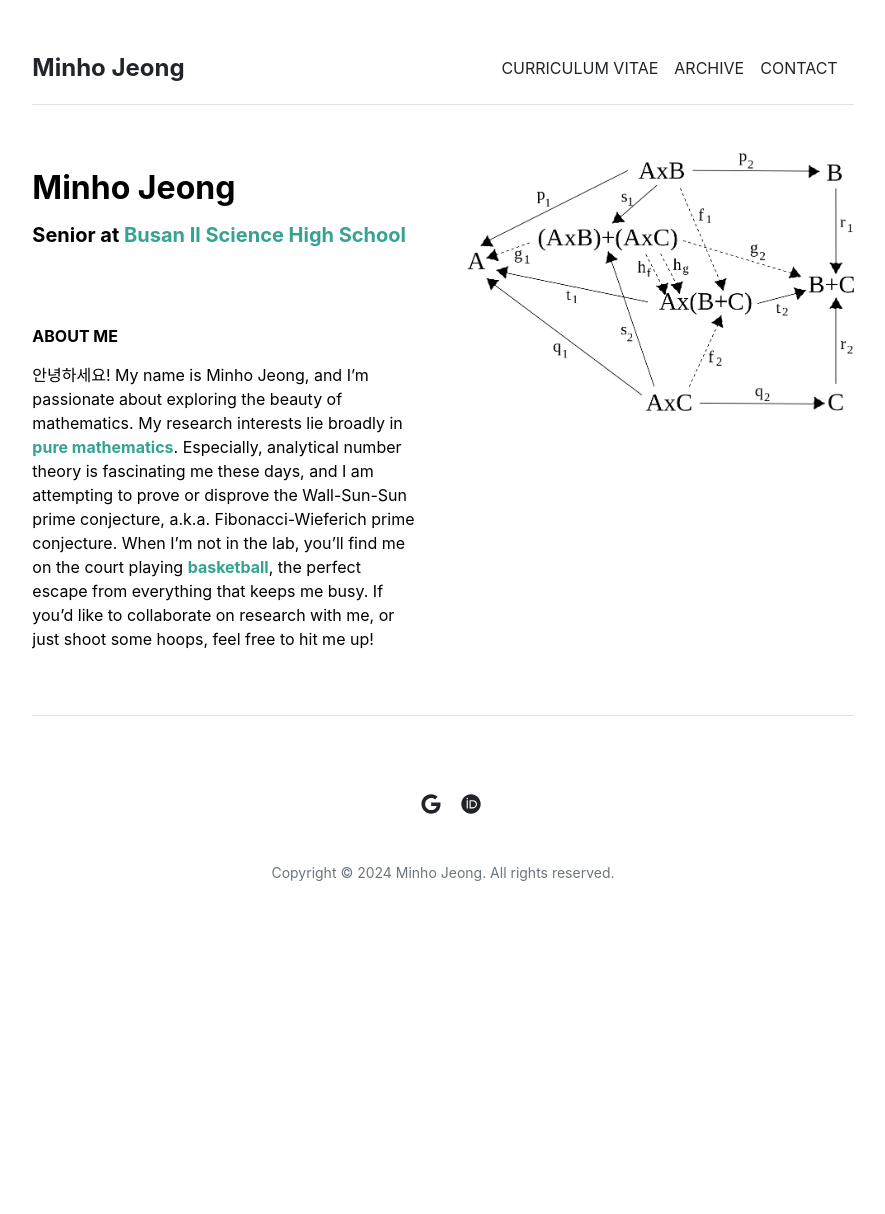
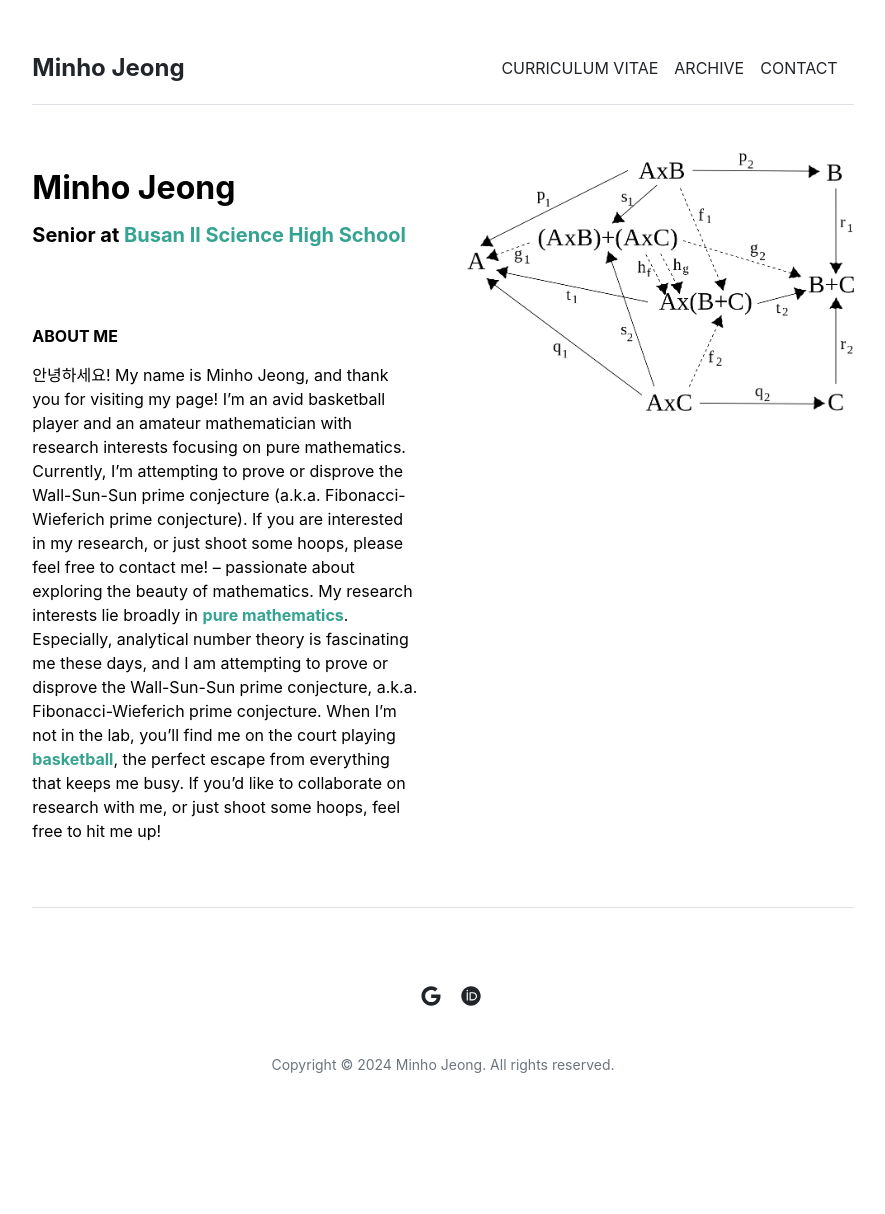
Before and after one commit to mino-jeong/mino-jeong.github.io, a Jekyll site: the page built from index.md, in a window 1280 px wide. Shown: the whole page, without its empty margins (197-1082 px from the left). Built offline with Jekyll 4.4.1, drawn with Linux system fonts in a browser that asks for light colours; before the commit the page ends 1022 px from its top, so only the background shows below that.

Commit message:
Update index.md

```diff
--- a/index.md
+++ b/index.md
@@ -5,4 +5,6 @@
 
 <p><br></p>
 <p style="line-height:1.2"><strong>ABOUT ME</strong></p>
-안녕하세요! My name is Minho Jeong, and I'm passionate about exploring the beauty of mathematics. My research interests lie broadly in <strong><a href="https://xkcd.com/435" style="text-decoration-line: none"><font color="#34A392">pure mathematics</font></a></strong>. Especially, analytical number theory is fascinating me these days, and I am attempting to prove or disprove the Wall-Sun-Sun prime conjecture, a.k.a. Fibonacci-Wieferich prime conjecture. When I'm not in the lab, you'll find me on the court playing <strong><a href="https://www.nba.com" style="text-decoration-line: none"><font color="#34A392">basketball</font></a></strong>, the perfect escape from everything that keeps me busy. If you'd like to collaborate on research with me, or just shoot some hoops, feel free to hit me up!
+안녕하세요! My name is Minho Jeong, and thank you for visiting my page! I'm an avid basketball player and an amateur mathematician with research interests focusing on pure mathematics. Currently, I'm attempting to prove or disprove the Wall-Sun-Sun prime conjecture (a.k.a. Fibonacci-Wieferich prime conjecture). If you are interested in my research, or just shoot some hoops, please feel free to contact me!
+ --
+passionate about exploring the beauty of mathematics. My research interests lie broadly in <strong><a href="https://xkcd.com/435" style="text-decoration-line: none"><font color="#34A392">pure mathematics</font></a></strong>. Especially, analytical number theory is fascinating me these days, and I am attempting to prove or disprove the Wall-Sun-Sun prime conjecture, a.k.a. Fibonacci-Wieferich prime conjecture. When I'm not in the lab, you'll find me on the court playing <strong><a href="https://www.nba.com" style="text-decoration-line: none"><font color="#34A392">basketball</font></a></strong>, the perfect escape from everything that keeps me busy. If you'd like to collaborate on research with me, or just shoot some hoops, feel free to hit me up!
```
